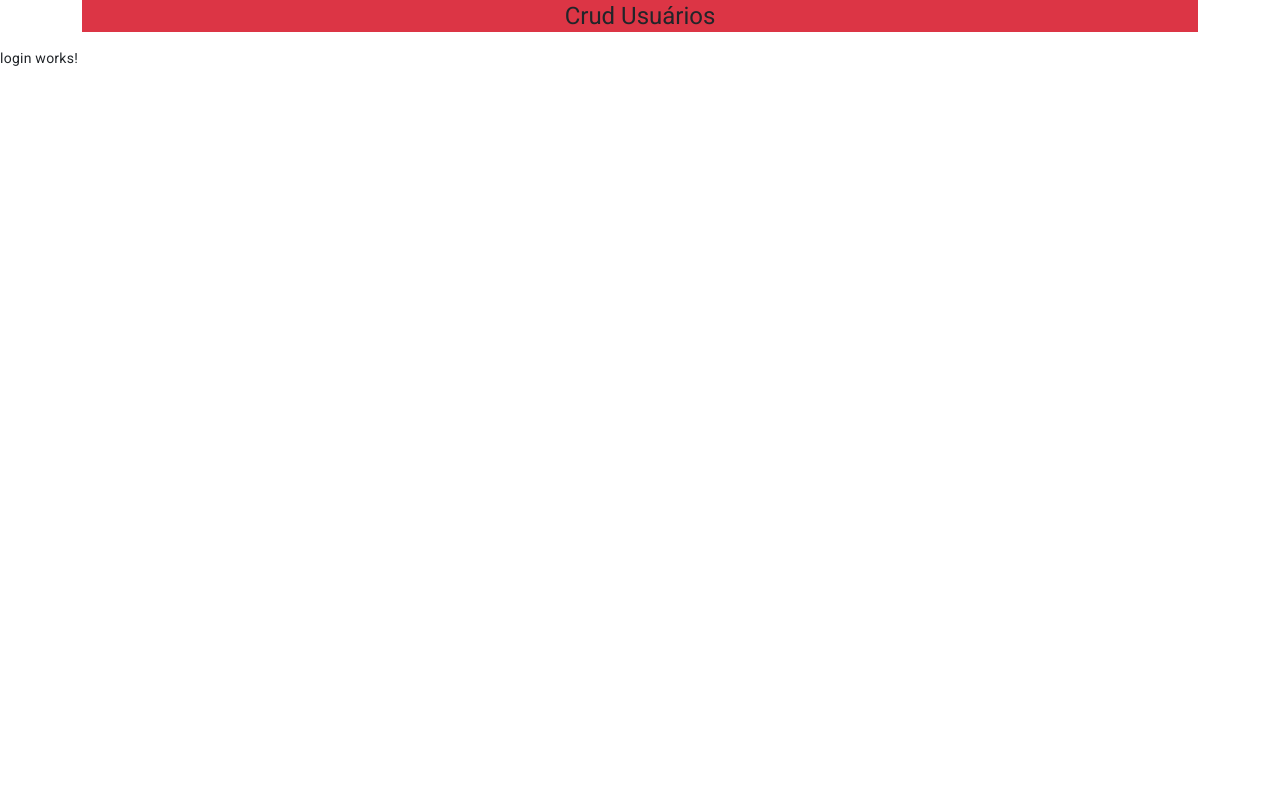
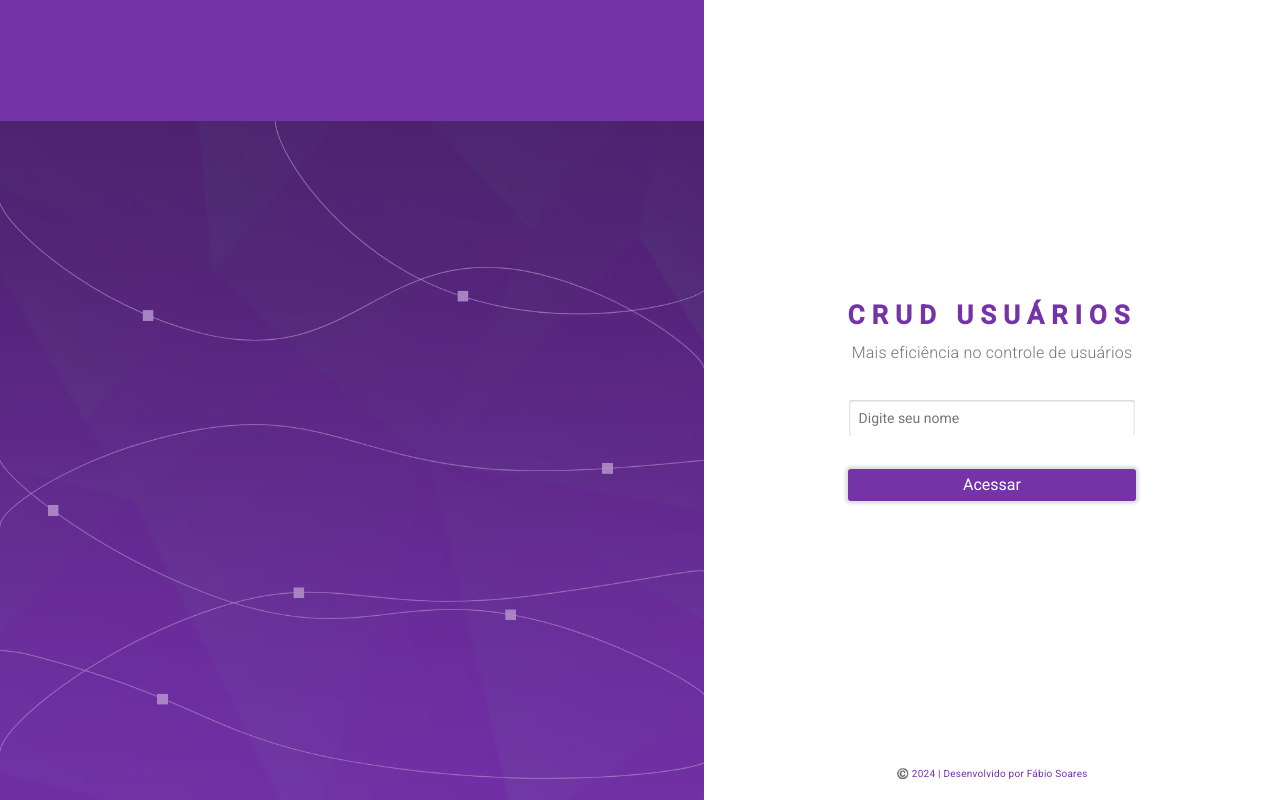
Before and after one commit to fabao1966/AngularCrudUsuaios, an Angular app: page / in a window 1280 px wide. Built offline with nearby package versions, Linux system fonts and the light colour scheme.

Commit message:
estruturando html e ccs da tela de login

```diff
--- a/src/app/app.component.html
+++ b/src/app/app.component.html
@@ -1,5 +1,5 @@
-<div class="container">
+<!-- <div class="container">
   <h1 class="bg-danger">Crud Usuários</h1>
-</div>
+</div> -->
 
 <router-outlet />
--- a/src/app/app.module.ts
+++ b/src/app/app.module.ts
@@ -5,11 +5,13 @@ import { AppRoutingModule } from './app-routing.module';
 import { AppComponent } from './app.component';
 import { provideAnimationsAsync } from '@angular/platform-browser/animations/async';
 import { LoginComponent } from './pages/login/login.component';
+import { ButtonComponent } from './components/button/button.component';
 
 @NgModule({
   declarations: [
     AppComponent,
-    LoginComponent
+    LoginComponent,
+    ButtonComponent
   ],
   imports: [
     BrowserModule,
--- /dev/null
+++ b/src/app/components/button/button.component.html
@@ -0,0 +1 @@
+<button class="botao-primario" [ngClass]=" {'w-100': size === '100'} ">{{ textButton }}</button>
--- /dev/null
+++ b/src/app/components/button/button.component.scss
@@ -0,0 +1,21 @@
+.botao-primario{
+  width: auto;
+  outline: none;
+  border: 0;
+  background: #7533a8;
+  color: white;
+  font-weight: 400;
+  font-size: 16px;
+  padding: 6px 20px;
+  border-radius: 3px;
+  box-shadow: 0px 0px 3px 3px #0a0a0a20;
+  transition: 0.3s linear all;
+  &:hover{
+    cursor: pointer;
+    box-shadow: 0px 0px 5px 3px #0a0a0a40;
+  }
+  &:disabled{
+    cursor: default;
+    opacity: 0.7;
+  }
+}
--- a/src/app/pages/login/login.component.html
+++ b/src/app/pages/login/login.component.html
@@ -1 +1,16 @@
-<p>login works!</p>
+<div class="area-login-background d-none d-md-block">
+
+</div>
+
+<div class="area-form">
+  <form >
+    <h1 class="titulo"> CRUD USUÁRIOS</h1>
+    <H2 class="subtitulo">Mais eficiência no controle de usuários</H2>
+
+    <input class="input-form" type="text" name="" id="" placeholder="Digite seu nome">
+
+    <app-button textButton="Acessar" size="100" ></app-button>
+  </form>
+
+  <p class="footer">©️ 2024 | Desenvolvido por Fábio Soares</p>
+</div>
--- a/src/app/pages/login/login.component.scss
+++ b/src/app/pages/login/login.component.scss
@@ -0,0 +1,64 @@
+.area-login-background{
+  height: 100%;
+  width: 55%;
+  display: block;
+  float: left;
+  background-image: url('../../../assets/background-login.png');
+  background-color: var(--primary-color);
+  background-size: 100% auto;
+  background-position: center bottom;
+  background-repeat: no-repeat;
+}
+
+.area-form{
+  height: 100%;
+  width: 45%;
+  float: left;
+  background: white;
+  display: flex ;
+  align-items: center;
+  justify-content: center;
+  flex-wrap: nowrap;
+}
+
+@media only screen and (max-width:767px) {.area-form{width: 100%;} }
+
+.titulo{
+  font-size: 26px;
+  font-weight: bold;
+  text-align: center;
+  letter-spacing: 7px;
+  color: var(--primary-color);
+  padding: 0;
+  margin-bottom: 6px;
+}
+
+.subtitulo{
+  font-size: 16px;
+  font-weight: 300;
+  color: var(--gray-color);
+  text-align: center;
+  padding: 0;
+  margin: 0px 0px 30px 0px;
+}
+
+.input-form{
+  outline: none;
+  padding: 8px 10px;
+  width: 100%;
+  border-radius: 4px;
+  border: 1px solid #00000000;
+  margin-bottom: 32px;
+  transition: 0.3s linear all;
+  box-shadow: inset 1px 1px 2px #babecc80, inset -1px 1px 2px #d8d8d8b0;
+  &:focus{
+    border: 1px solid var(--primary-color);
+  }
+}
+
+.footer{
+  position: absolute;
+  bottom: 4px;
+  color: var(--primary-color);
+  font-size: 10px;
+}
```
Also changed, not shown: src/app/components/button/button.component.ts (added, +12 -0 lines), src/assets/fundo-curso.png (added), 1 other file (tests, documents, lock files or other folders).
